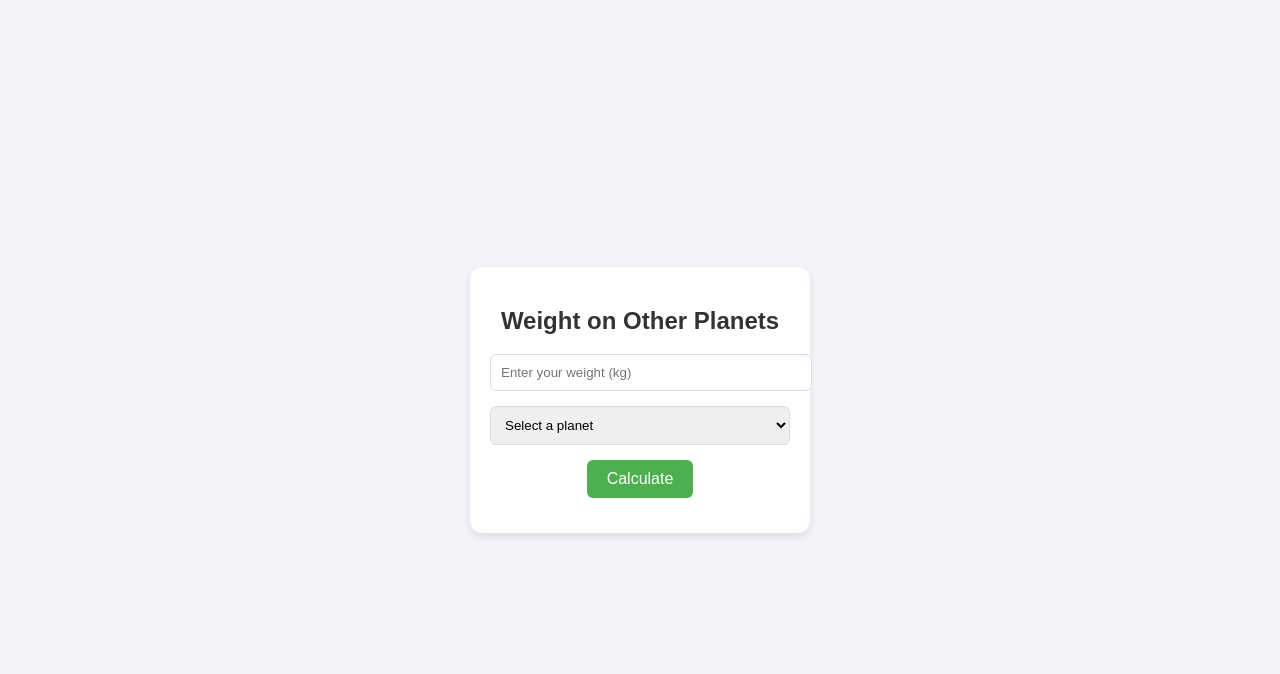
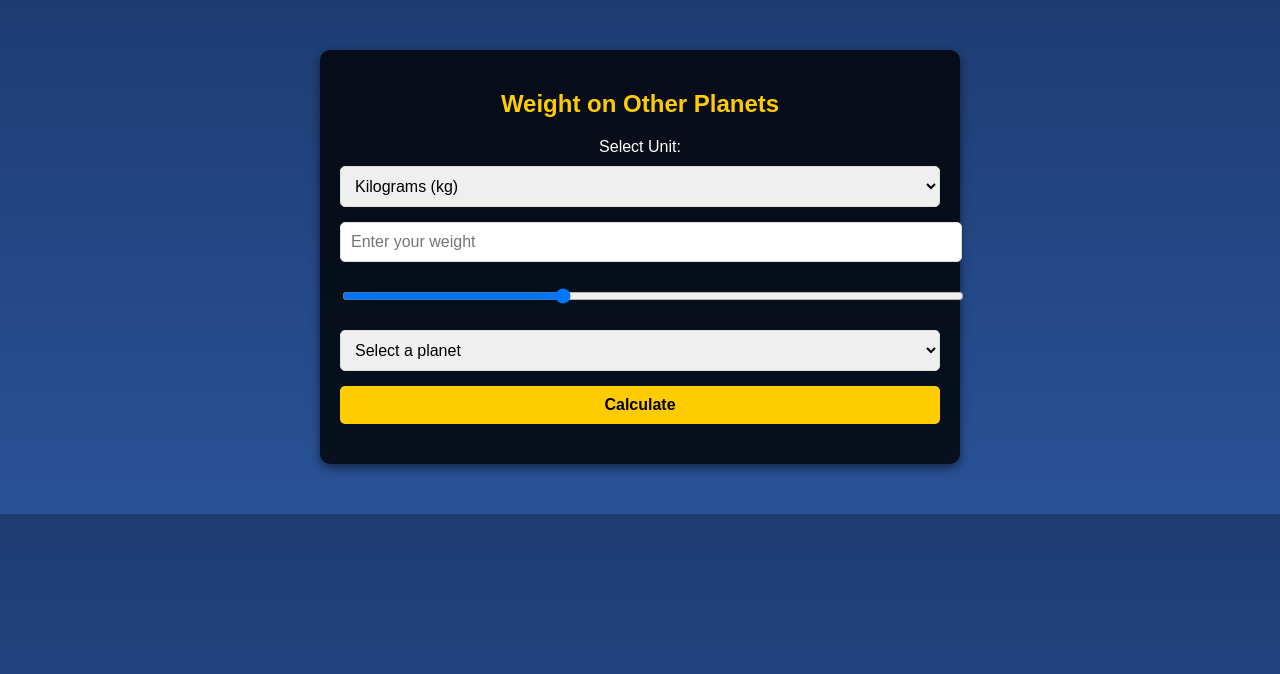
Before and after one commit to HiPrabel/JavaScript, a plain HTML site: page projects/05_weights/index.html in a window 1280 px wide. Drawn offline with Linux system fonts and the light colour scheme.

Commit message:
05_weights

```diff
--- a/projects/05_weights/index.html
+++ b/projects/05_weights/index.html
@@ -9,38 +9,33 @@
 <body>
   <div class="container">
     <h2>Weight on Other Planets</h2>
-    <input type="number" id="weight" placeholder="Enter your weight (kg)" />
-    <select id="planet">
+    <div class="weight-input">
+      <label for="unit">Select Unit:</label>
+      <select id="unit" onchange="toggleUnit()">
+        <option value="kg">Kilograms (kg)</option>
+        <option value="lbs">Pounds (lbs)</option>
+      </select>
+      <input type="number" id="weight" placeholder="Enter your weight" />
+      <input type="range" id="weight-slider" min="1" max="200" value="70" oninput="updateWeightFromSlider()" />
+    </div>
+
+    <select id="planet" onchange="displayPlanetInfo()">
       <option value="0">Select a planet</option>
-      <option value="0.38">Mercury</option>
-      <option value="0.91">Venus</option>
-      <option value="0.38">Mars</option>
-      <option value="2.53">Jupiter</option>
-      <option value="1.07">Saturn</option>
-      <option value="0.89">Uranus</option>
-      <option value="1.14">Neptune</option>
-      <option value="0.06">Pluto</option>
+      <option value="0.38" data-info="Mercury is the smallest planet in our Solar System and closest to the Sun.">Mercury</option>
+      <option value="0.91" data-info="Venus is the hottest planet with a thick, toxic atmosphere.">Venus</option>
+      <option value="0.38" data-info="Mars, known as the Red Planet, has the largest volcano in the Solar System.">Mars</option>
+      <option value="2.53" data-info="Jupiter is the largest planet with a giant red storm.">Jupiter</option>
+      <option value="1.07" data-info="Saturn is famous for its stunning ring system.">Saturn</option>
+      <option value="0.89" data-info="Uranus rotates on its side and has a pale blue color.">Uranus</option>
+      <option value="1.14" data-info="Neptune is known for its deep blue color and strong winds.">Neptune</option>
+      <option value="0.063" data-info="Pluto is a dwarf planet">Pluto</option>
     </select>
+
     <button onclick="calculateWeight()">Calculate</button>
     <div class="result" id="result"></div>
+    <div class="planet-info" id="planet-info"></div>
   </div>
 
-  <script>
-    function calculateWeight() {
-      const weight = parseFloat(document.getElementById("weight").value);
-      const gravity = parseFloat(document.getElementById("planet").value);
-      const resultDiv = document.getElementById("result");
-
-      if (isNaN(weight) || gravity === 0) {
-        resultDiv.textContent = "Please enter a valid weight and select a planet.";
-        resultDiv.style.color = "red";
-        return;
-      }
-
-      const planetWeight = (weight * gravity).toFixed(2);
-      resultDiv.textContent = `Your weight on the selected planet is ${planetWeight} kg.`;
-      resultDiv.style.color = "green";
-    }
-  </script>
+  <script src="script.js"></script>
 </body>
 </html>
--- /dev/null
+++ b/projects/05_weights/script.js
@@ -0,0 +1,52 @@
+let currentUnit = "kg";
+
+function toggleUnit() {
+  const unit = document.getElementById("unit").value;
+  const weightInput = document.getElementById("weight");
+  const slider = document.getElementById("weight-slider");
+
+  if (unit === "kg" && currentUnit === "lbs") {
+    weightInput.value = (weightInput.value / 2.20462).toFixed(2);
+    slider.value = (slider.value / 2.20462).toFixed(2);
+  } else if (unit === "lbs" && currentUnit === "kg") {
+    weightInput.value = (weightInput.value * 2.20462).toFixed(2);
+    slider.value = (slider.value * 2.20462).toFixed(2);
+  }
+
+  currentUnit = unit;
+}
+
+function updateWeightFromSlider() {
+  const slider = document.getElementById("weight-slider");
+  document.getElementById("weight").value = slider.value;
+}
+
+function displayPlanetInfo() {
+  const planetSelect = document.getElementById("planet");
+  const planetInfo = document.getElementById("planet-info");
+  const selectedOption = planetSelect.options[planetSelect.selectedIndex];
+
+  planetInfo.textContent = selectedOption.getAttribute("data-info") || "";
+}
+
+function calculateWeight() {
+  const weightInput = document.getElementById("weight").value;
+  const planetSelect = document.getElementById("planet");
+  const planetGravity = parseFloat(planetSelect.value);
+
+  if (!weightInput || planetGravity === 0) {
+    alert("Please enter a weight and select a planet.");
+    return;
+  }
+
+  const weight = parseFloat(weightInput);
+  const result = currentUnit === "kg"
+    ? (weight * planetGravity).toFixed(2)
+    : (weight * planetGravity / 2.20462).toFixed(2);
+
+  const resultText = currentUnit === "kg"
+    ? `${result} kg`
+    : `${result} lbs`;
+
+  document.getElementById("result").textContent = `Your weight on ${planetSelect.options[planetSelect.selectedIndex].text} would be: ${resultText}`;
+}
--- a/projects/05_weights/style.css
+++ b/projects/05_weights/style.css
@@ -1,50 +1,67 @@
 body {
   font-family: Arial, sans-serif;
-  background-color: #f4f4f9;
-  color: #333;
-  display: flex;
-  justify-content: center;
-  align-items: center;
-  height: 100vh;
+  background: linear-gradient(to bottom, #1e3c72, #2a5298);
+  color: #ffffff;
   margin: 0;
+  padding: 0;
 }
+
 .container {
-  background: #ffffff;
+  max-width: 600px;
+  margin: 50px auto;
   padding: 20px;
-  border-radius: 12px;
-  box-shadow: 0 4px 8px rgba(0, 0, 0, 0.1);
+  background: rgba(0, 0, 0, 0.8);
+  border-radius: 10px;
+  box-shadow: 0 4px 10px rgba(0, 0, 0, 0.5);
   text-align: center;
-  width: 300px;
 }
-input[type="number"] {
+
+h2 {
+  margin-bottom: 20px;
+  color: #ffcc00;
+}
+
+label, select, input, button {
+  margin-top: 10px;
+  display: block;
+  width: 100%;
+}
+
+input, select {
   padding: 10px;
-  width: 100%;
+  font-size: 16px;
   margin-bottom: 15px;
   border: 1px solid #ddd;
-  border-radius: 6px;
+  border-radius: 5px;
 }
-select {
+
+input[type="range"] {
+  width: 100%;
+}
+
+button {
+  background-color: #ffcc00;
+  border: none;
+  color: #000;
+  font-size: 16px;
+  font-weight: bold;
   padding: 10px;
-  width: 100%;
-  margin-bottom: 15px;
-  border: 1px solid #ddd;
-  border-radius: 6px;
+  cursor: pointer;
+  border-radius: 5px;
+  transition: background-color 0.3s ease;
 }
-button {
-  padding: 10px 20px;
-  background-color: #4caf50;
-  color: white;
-  border: none;
-  border-radius: 6px;
-  cursor: pointer;
+
+button:hover {
+  background-color: #ffc107;
+}
+
+.result {
+  margin-top: 20px;
+  font-size: 20px;
+}
+
+.planet-info {
+  margin-top: 20px;
   font-size: 16px;
+  color: #c0c0c0;
 }
-button:hover {
-  background-color: #45a049;
-}
-.result {
-  margin-top: 15px;
-  font-size: 18px;
-  font-weight: bold;
-  color: #444;
-}
```
